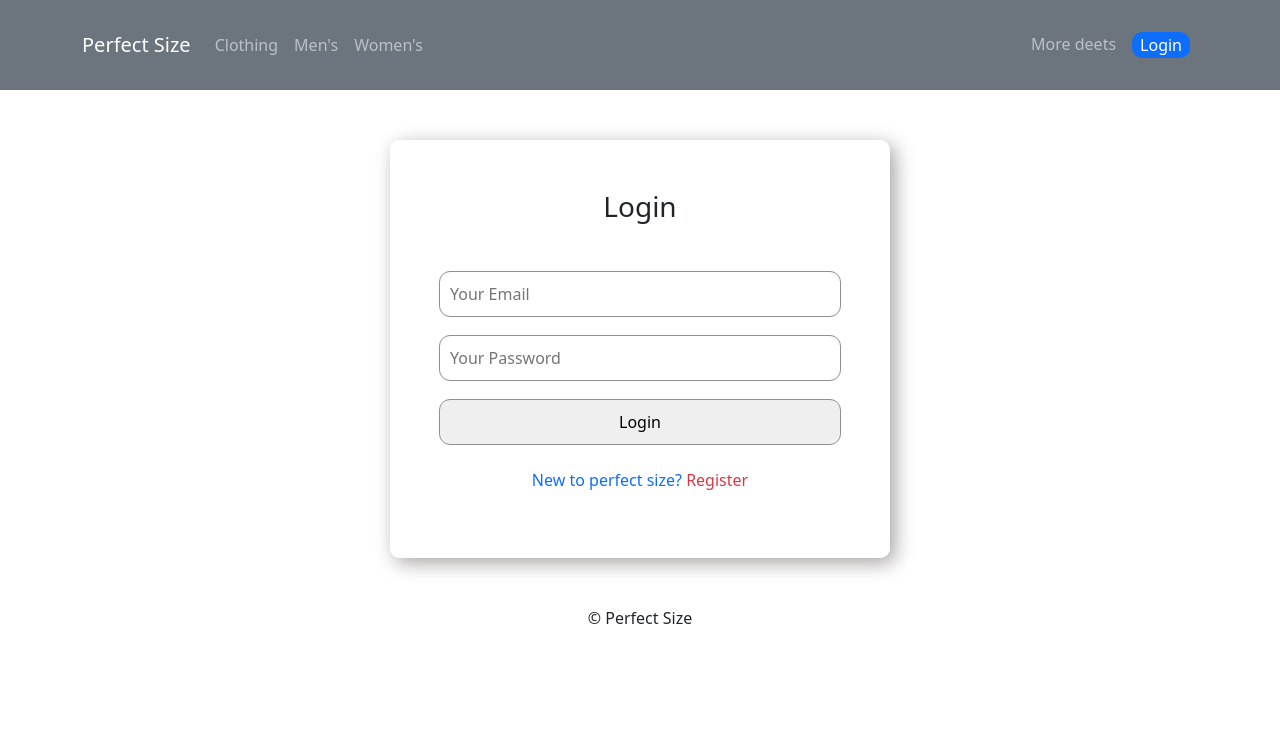
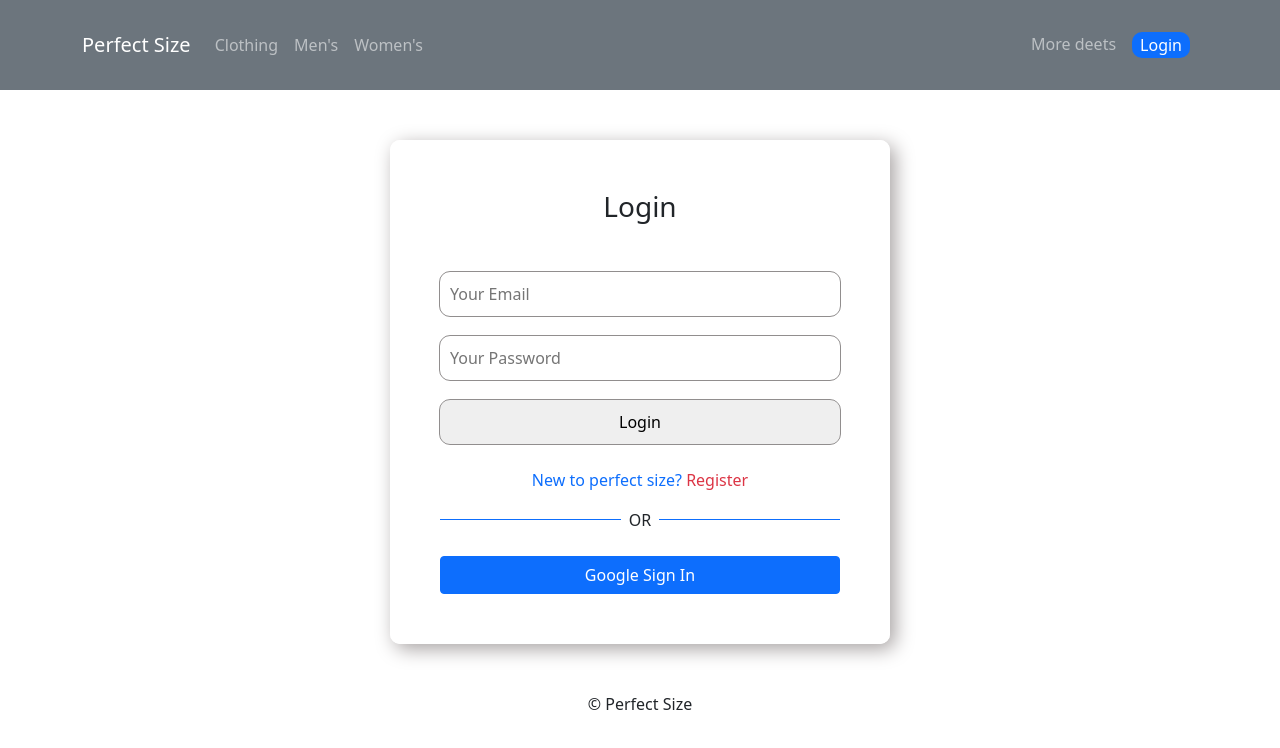
Before and after one commit to mehedihasan99/warehouse-management-client, a React (Create React App) app: page /login in a window 1280 px wide. Shown: the top 748 px of the page. Built offline with nearby package versions, Linux system fonts and the light colour scheme; no server answers.

Commit message:
add social button

```diff
--- a/src/Pages/Login/Login/Login.js
+++ b/src/Pages/Login/Login/Login.js
@@ -2,6 +2,7 @@
 import { useSignInWithEmailAndPassword } from 'react-firebase-hooks/auth';
 import { Link, useLocation, useNavigate } from 'react-router-dom';
 import auth from '../../../firebase.init';
+import SocialLogin from '../SocialLogin/SocialLogin';
 import './Login.css'
 const Login = () => {
     const emailRef = useRef('');
@@ -35,6 +36,7 @@
                     <span className='text-primary'>New to perfect size?</span>
                     <span> <Link className='link-btn text-danger' to='/register'>Register</Link></span>
                 </p>
+                <SocialLogin></SocialLogin>
             </form>
         </div>
     );
--- a/src/Pages/Login/Register/Register.js
+++ b/src/Pages/Login/Register/Register.js
@@ -2,6 +2,7 @@
 import { useCreateUserWithEmailAndPassword } from 'react-firebase-hooks/auth';
 import { Link, useNavigate } from 'react-router-dom';
 import auth from '../../../firebase.init';
+import SocialLogin from '../SocialLogin/SocialLogin';
 import './Register.css'
 const Register = () => {
 
@@ -38,6 +39,7 @@
                     <span className='text-primary'>Already have a account?</span>
                     <span> <Link className='link-btn text-danger' to='/login'>Login</Link></span>
                 </p>
+                <SocialLogin></SocialLogin>
             </form>
         </div>
     );
--- /dev/null
+++ b/src/Pages/Login/SocialLogin/SocialLogin.js
@@ -0,0 +1,18 @@
+import React from 'react';
+
+const SocialLogin = () => {
+    return (
+        <div>
+            <div className='d-flex align-items-center'>
+                <div style={{ height: '1px' }} className='bg-primary w-50'></div>
+                <span className='mx-2'>OR</span>
+                <div style={{ height: '1px' }} className='bg-primary w-50'></div>
+            </div>
+            <div>
+                <button className='btn btn-primary w-100 mt-4'>Google Sign In</button>
+            </div>
+        </div>
+    );
+};
+
+export default SocialLogin;
```
